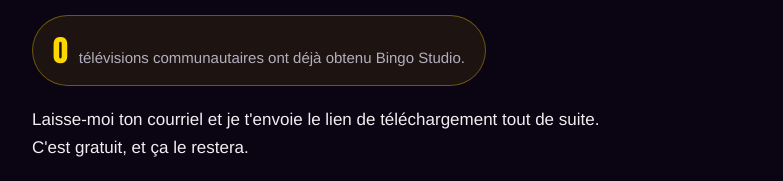
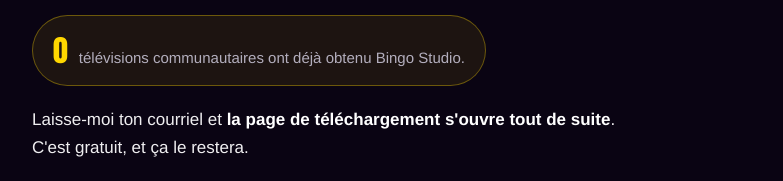
Before and after one commit to bingoTCA/bingo-studio, an Electron app: page site/index.html in a window 1180 px wide. Shown: the part 3601-3782 px from the top of the page, without its empty margins (62-845 px from the left). Drawn offline with Linux system fonts and the light colour scheme.

Commit message:
Ne plus promettre un courriel qui n'arrive pas
Le site disait « je t'envoie le lien de téléchargement tout de suite ».
Le contact est bien créé et la page de téléchargement s'ouvre dans la
seconde, mais le courriel de confirmation de Brevo n'est pas livré —
vraisemblablement faute d'expéditeur vérifié sur un compte neuf.

On décrit donc ce qui se passe vraiment : la page s'ouvre tout de suite.
C'est d'ailleurs un meilleur argument que l'attente d'un courriel. Une
promesse non tenue au tout premier contact coûte plus cher qu'une
promesse absente — surtout auprès de stations à qui on demande de faire
confiance à un logiciel non signé.

La mention du courriel reviendra quand l'envoi sera vérifié de bout en
bout, pas avant.

```diff
--- a/site/index.html
+++ b/site/index.html
@@ -202,9 +202,13 @@
         <span id="compteur-texte">télévisions communautaires ont déjà obtenu Bingo Studio.</span>
       </p>
 
+      <!-- On décrit ce qui se passe VRAIMENT : le formulaire ouvre la page de
+           téléchargement dans la seconde. Ne rien promettre par courriel tant
+           que l'envoi n'est pas confirmé de bout en bout — une promesse non
+           tenue au premier contact coûte plus cher qu'une promesse absente. -->
       <p class="intro">
-        Laisse-moi ton courriel et je t'envoie le lien de téléchargement tout
-        de suite. C'est gratuit, et ça le restera.
+        Laisse-moi ton courriel et <strong>la page de téléchargement s'ouvre
+        tout de suite</strong>. C'est gratuit, et ça le restera.
       </p>
       <p class="intro">
         Pourquoi passer par là plutôt que par un bouton direct ? Pour savoir
```
